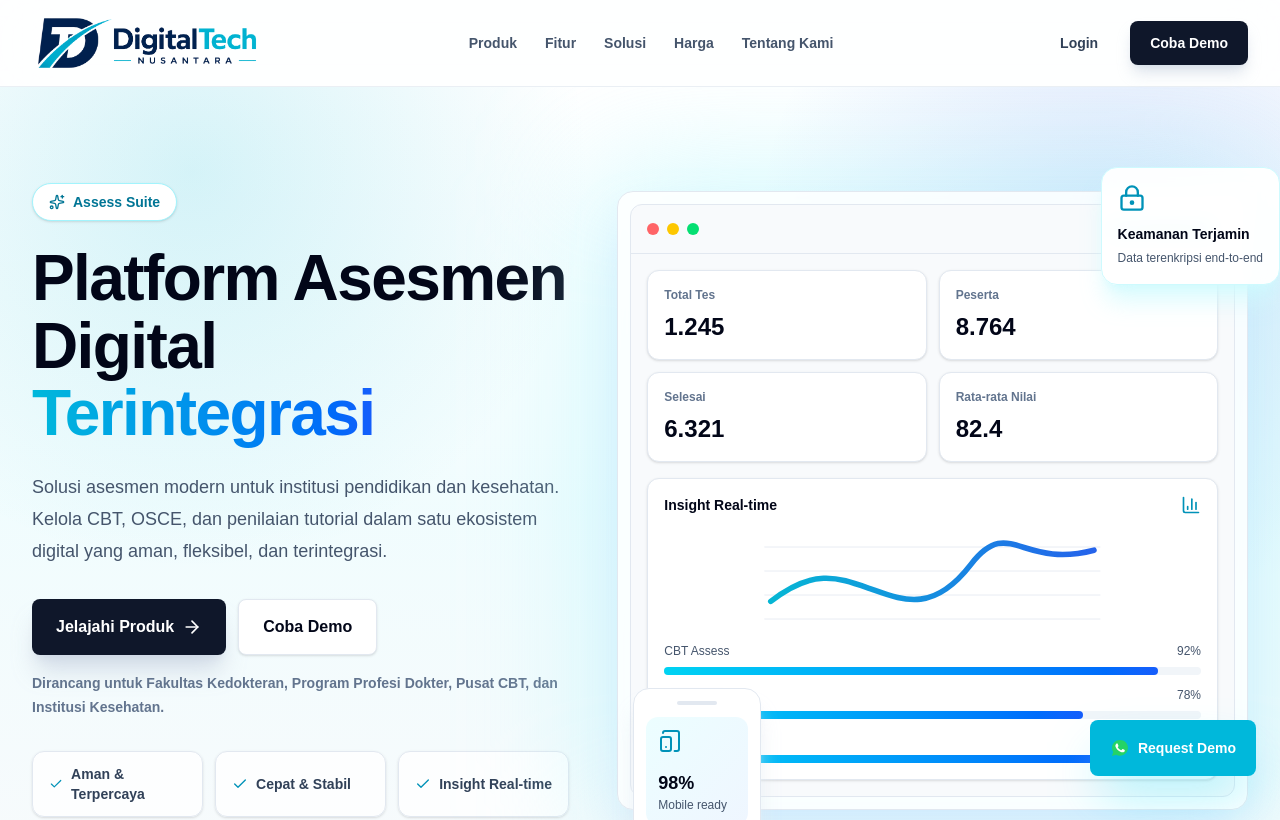
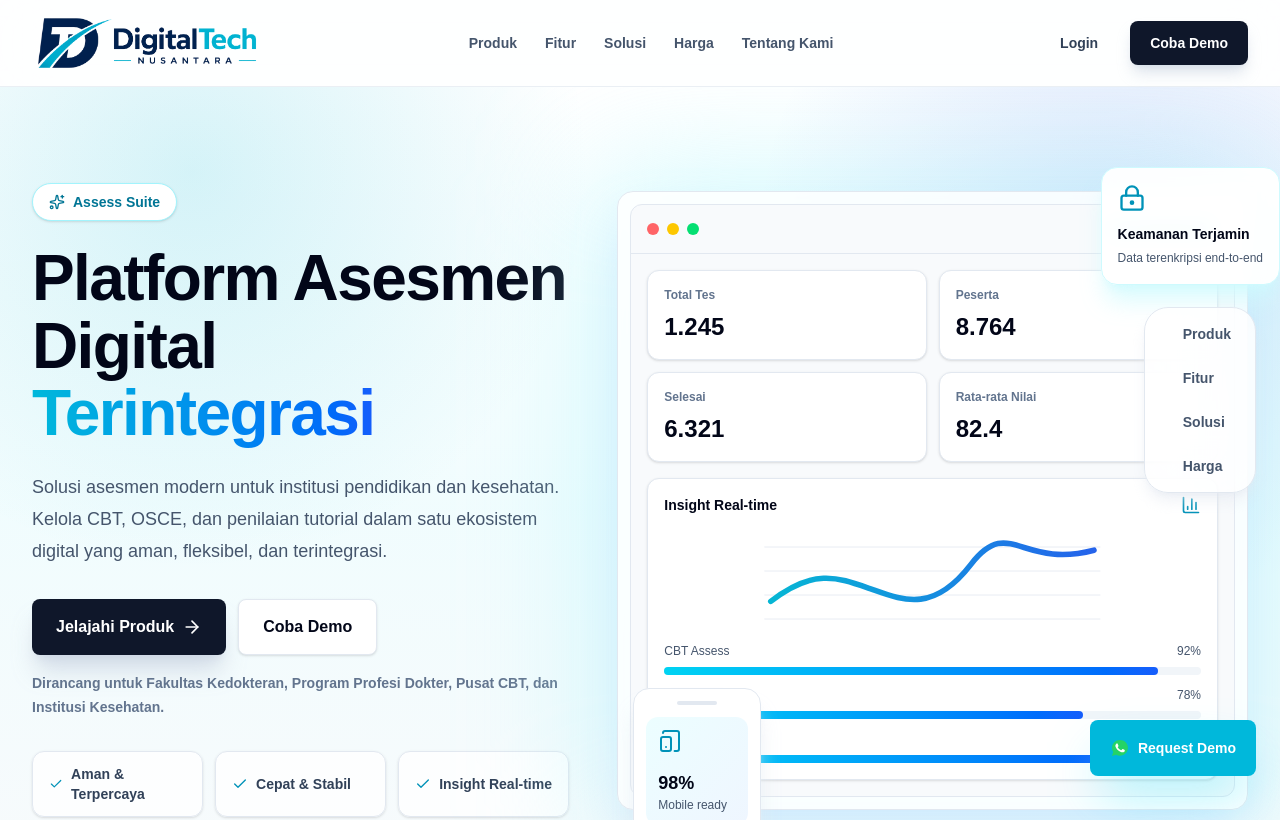
Before and after one commit to oktomarpaung/digitaltech-landing, a Next.js app: page / in a window 1280 px wide. Shown: the top 820 px of the page. Built offline with nearby package versions, Linux system fonts and the light colour scheme.

Commit message:
feat: add floating section navigation

```diff
--- a/src/app/page.tsx
+++ b/src/app/page.tsx
@@ -142,6 +142,13 @@ const navItems = [
   { label: "Tentang Kami", href: "#tentang" },
 ];
 
+const floatingNavItems = [
+  { label: "Produk", href: "#produk" },
+  { label: "Fitur", href: "#fitur" },
+  { label: "Solusi", href: "#solusi" },
+  { label: "Harga", href: "#harga" },
+];
+
 const benefits = ["Aman & Terpercaya", "Cepat & Stabil", "Insight Real-time"];
 const dashboardStats = [
   ["Total Tes", "1.245"],
@@ -214,6 +221,26 @@ function WhatsAppIcon({ className = "h-5 w-5" }: { className?: string }) {
         d="M22.91 18.89c-.37-.18-2.2-1.08-2.54-1.2-.34-.12-.59-.18-.84.19-.25.37-.96 1.2-1.18 1.44-.22.25-.43.28-.8.1-.37-.19-1.57-.58-2.99-1.84a11.13 11.13 0 0 1-2.07-2.57c-.22-.37-.02-.57.16-.75.17-.17.37-.43.56-.65.18-.22.25-.37.37-.62.12-.25.06-.46-.03-.65-.09-.18-.84-2.02-1.15-2.76-.3-.72-.61-.62-.84-.63h-.72c-.25 0-.65.09-.99.46-.34.37-1.3 1.27-1.3 3.09 0 1.82 1.33 3.58 1.52 3.83.19.25 2.62 4 6.35 5.6.89.38 1.58.61 2.12.78.89.28 1.71.24 2.35.15.72-.11 2.2-.9 2.51-1.77.31-.87.31-1.61.22-1.77-.09-.15-.34-.24-.71-.43Z"
       />
     </svg>
+  );
+}
+
+function FloatingSectionNav() {
+  return (
+    <nav
+      className="fixed right-6 top-1/2 z-40 hidden -translate-y-1/2 flex-col gap-2 rounded-3xl border border-slate-200 bg-white/80 p-2 shadow-lg shadow-slate-200/60 backdrop-blur-xl lg:flex"
+      aria-label="Navigasi section"
+    >
+      {floatingNavItems.map((item) => (
+        <a
+          key={item.href}
+          href={item.href}
+          className="group flex items-center gap-2 rounded-full px-4 py-2 text-sm font-semibold text-slate-600 transition-all hover:bg-cyan-50 hover:text-cyan-600"
+        >
+          <span className="h-1.5 w-1.5 rounded-full bg-cyan-500 opacity-0 transition-opacity group-hover:opacity-100" />
+          {item.label}
+        </a>
+      ))}
+    </nav>
   );
 }
 
@@ -531,6 +558,8 @@ export default function Home() {
           </motion.div>
         ) : null}
       </header>
+
+      <FloatingSectionNav />
 
       <section className="relative overflow-hidden bg-gradient-to-b from-white via-cyan-50/60 to-slate-50">
         <div className="absolute inset-0 bg-[radial-gradient(circle_at_15%_10%,rgba(6,182,212,0.16),transparent_30%),radial-gradient(circle_at_88%_18%,rgba(37,99,235,0.16),transparent_28%)]" />
```
